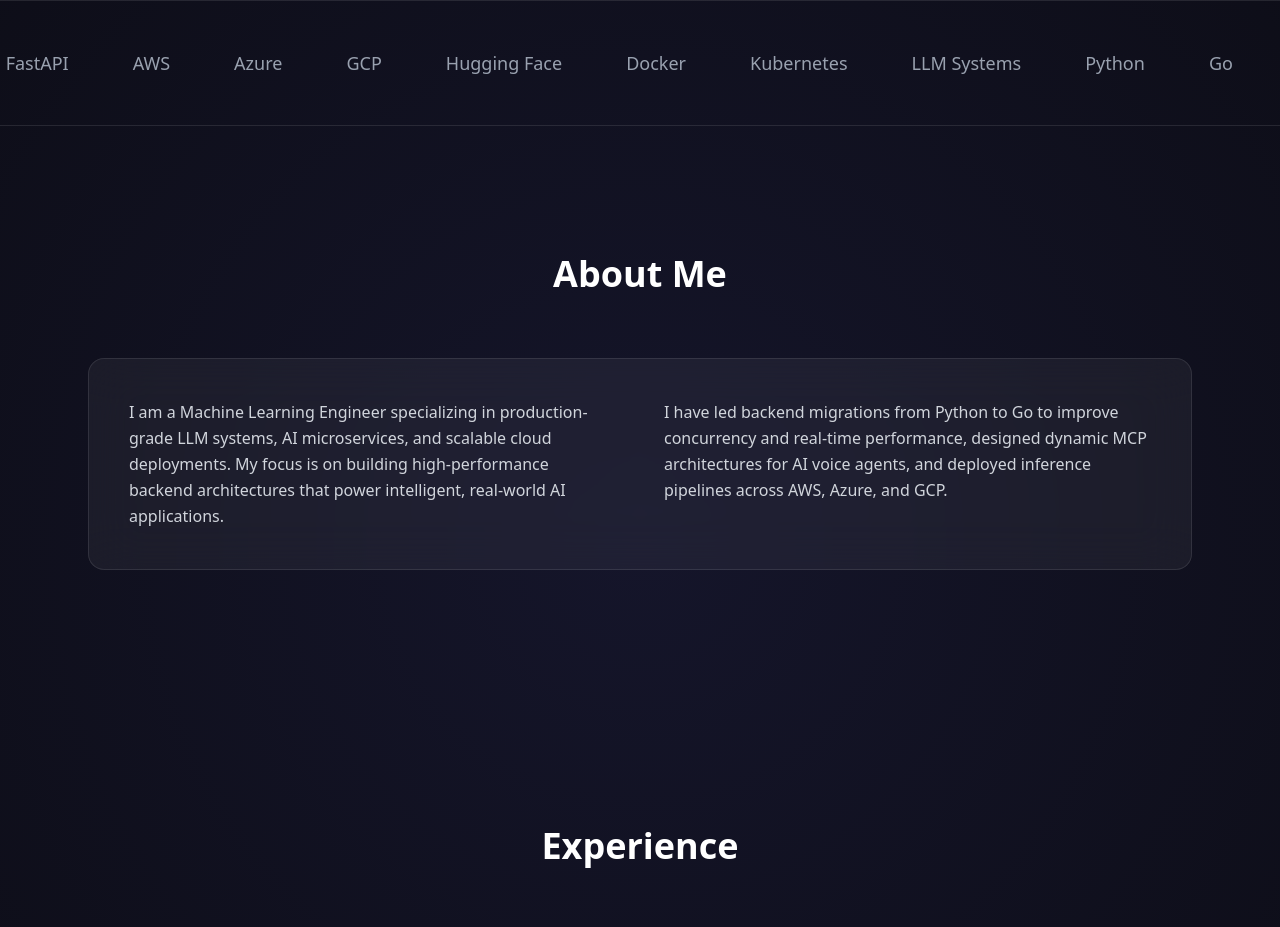
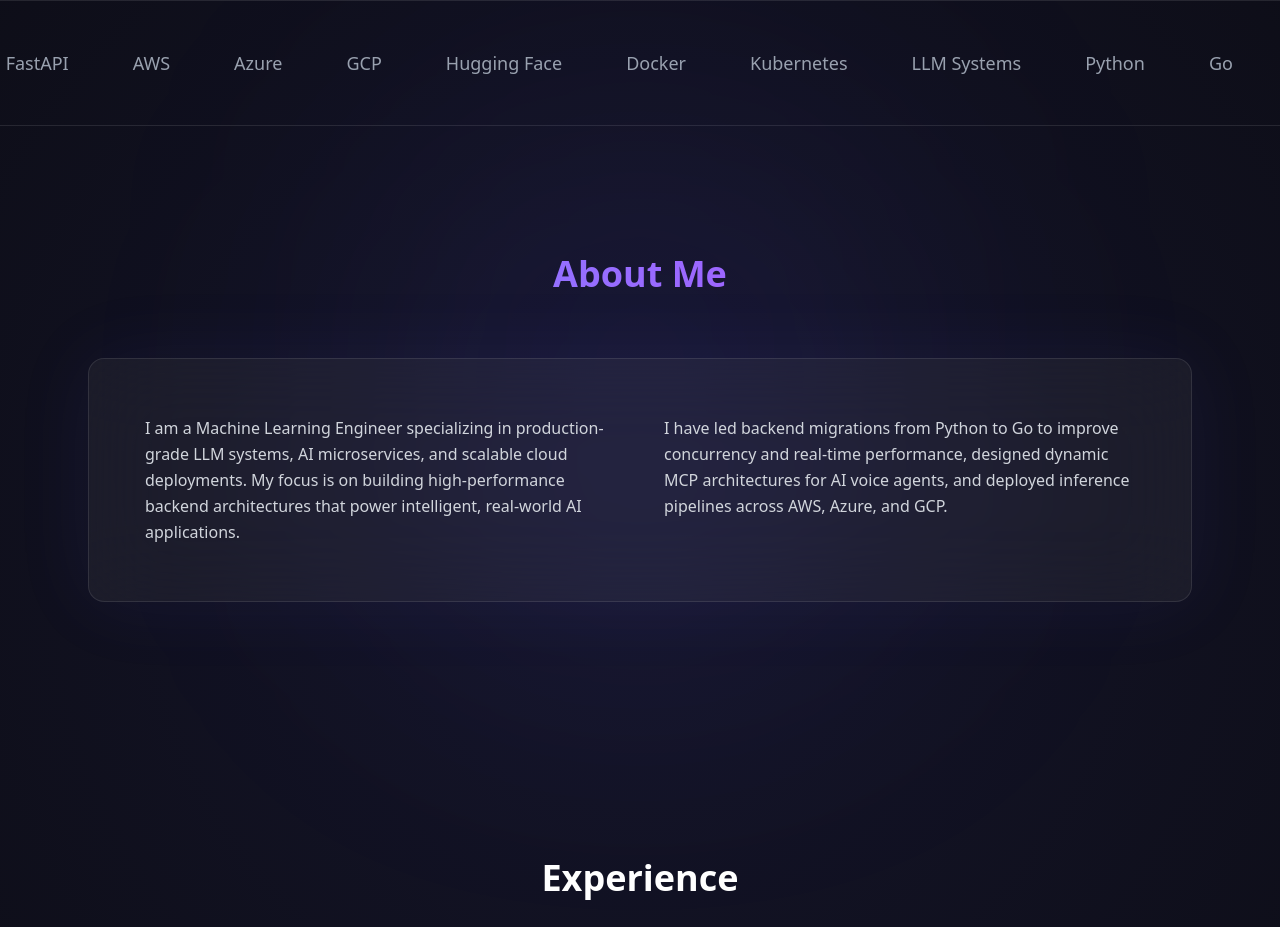
Before and after one commit to sumokshaparhi/portfolio, a Next.js app: page / in a window 1280 px wide. Shown: the part 800-1727 px from the top of the page. Built offline with nearby package versions, Linux system fonts and the light colour scheme.

Commit message:
Upgrade About section to AI lab glass style

```diff
--- a/src/components/About.tsx
+++ b/src/components/About.tsx
@@ -4,9 +4,18 @@
 
 export default function About() {
   return (
-    <section id="about" className="py-32 px-6 max-w-6xl mx-auto">
+    <section
+      id="about"
+      className="py-32 px-6 max-w-6xl mx-auto relative"
+    >
+      {/* Gradient Glow Behind Panel */}
+      <div className="absolute inset-0 -z-10 flex justify-center">
+        <div className="w-[500px] h-[500px] bg-indigo-500/10 blur-[140px] rounded-full" />
+      </div>
+
+      {/* Section Title */}
       <motion.h2
-        className="text-4xl font-semibold mb-16 text-center"
+        className="text-4xl font-semibold mb-16 text-center bg-gradient-to-r from-indigo-400 to-purple-500 bg-clip-text text-transparent"
         initial={{ opacity: 0, y: 30 }}
         whileInView={{ opacity: 1, y: 0 }}
         transition={{ duration: 0.6 }}
@@ -15,8 +24,14 @@
         About Me
       </motion.h2>
 
+      {/* Glass Panel */}
       <motion.div
-        className="grid md:grid-cols-2 gap-12 text-gray-300 leading-relaxed bg-white/5 backdrop-blur-xl border border-white/10 rounded-2xl p-10"
+        className="grid md:grid-cols-2 gap-12 text-gray-300 leading-relaxed
+                   bg-white/5 backdrop-blur-2xl
+                   border border-white/10
+                   rounded-2xl p-10 md:p-14
+                   shadow-[0_0_80px_rgba(99,102,241,0.08)]
+                   transition duration-500 hover:shadow-[0_0_100px_rgba(99,102,241,0.15)]"
         initial={{ opacity: 0, y: 40 }}
         whileInView={{ opacity: 1, y: 0 }}
         transition={{ duration: 0.7 }}
```
